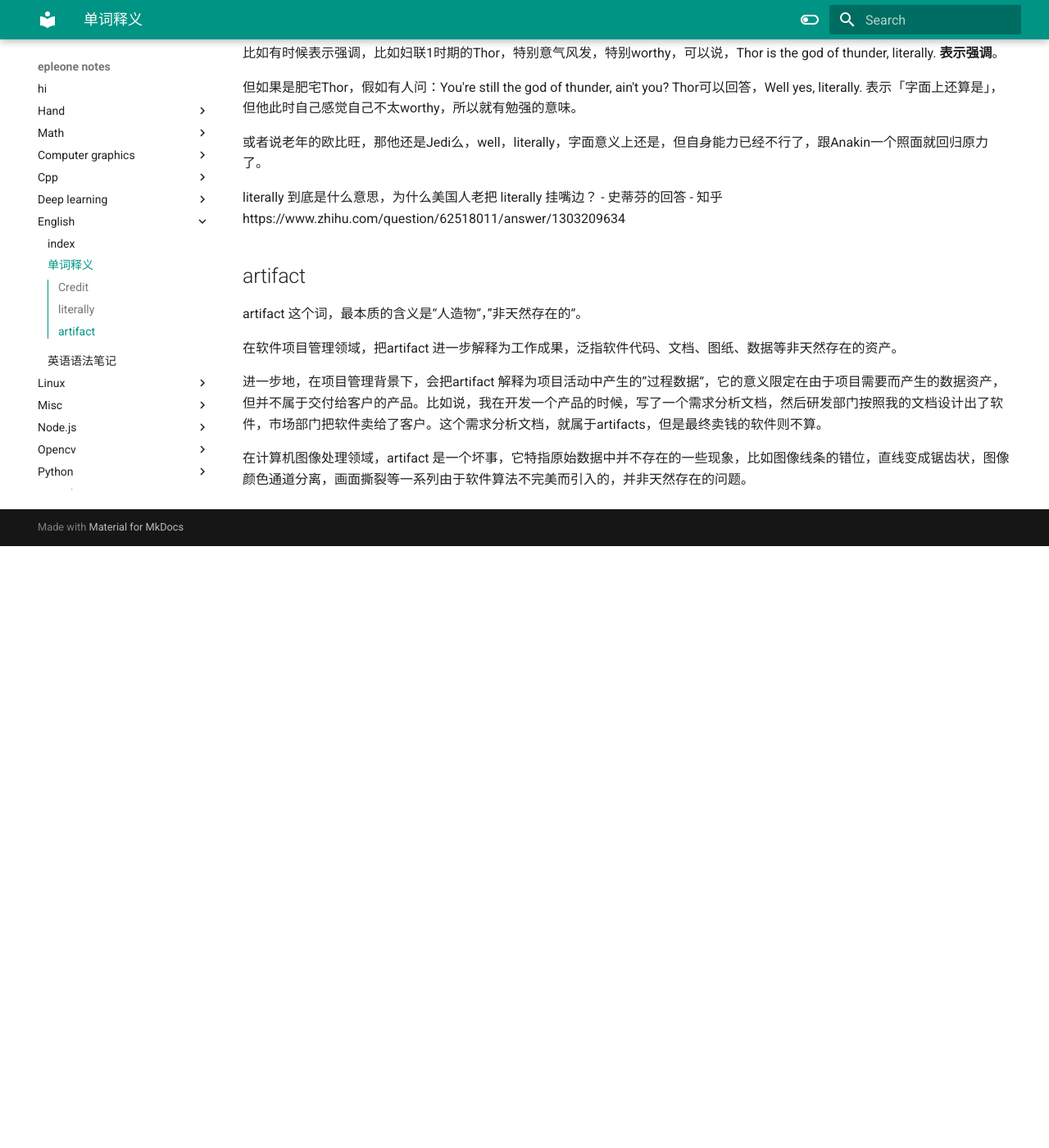
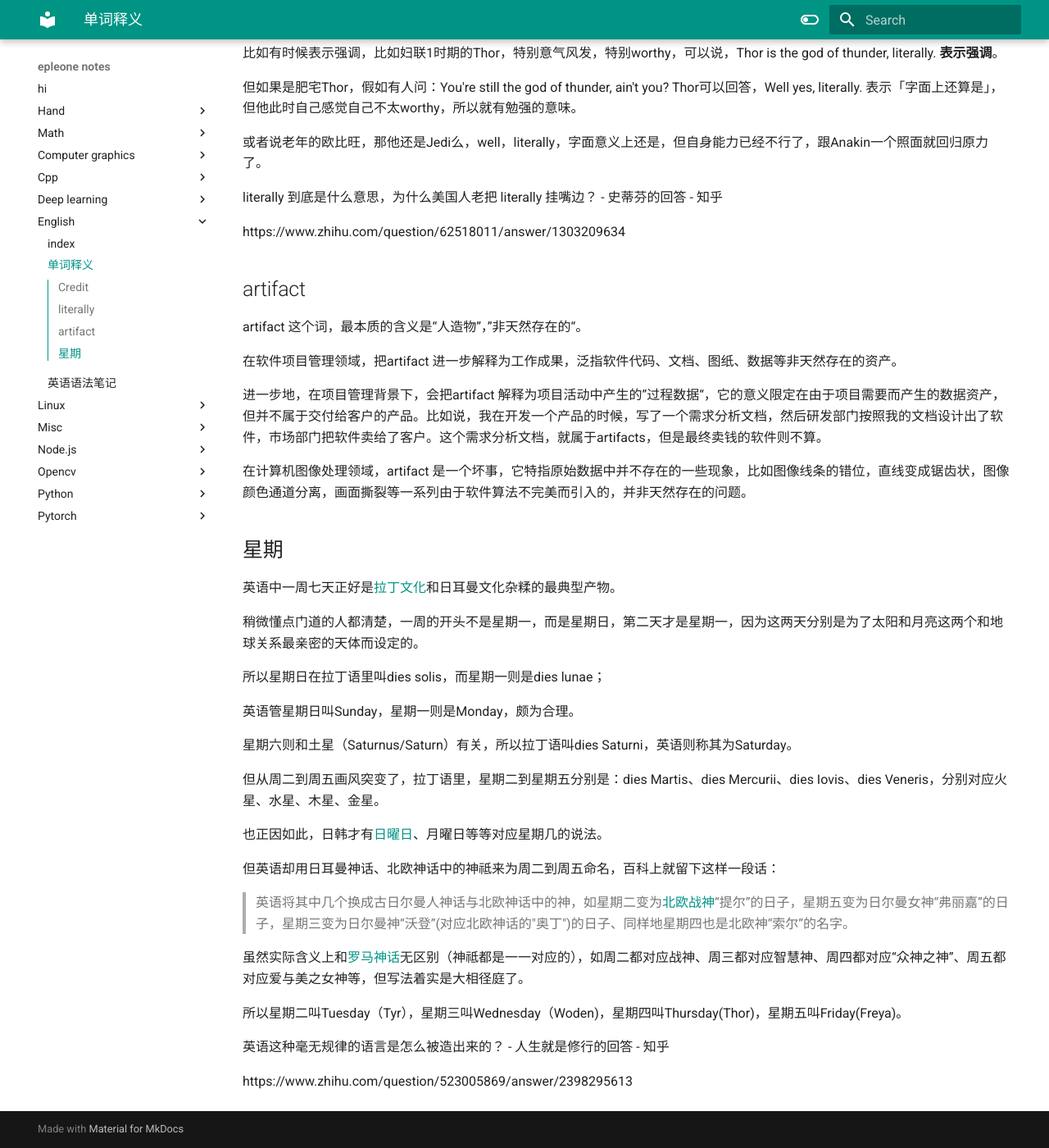
Before and after one commit to epleone/notes, an MkDocs documentation site: the page built from docs/english/单词释义.md, in a window 1280 px wide and 1400 px high, scrolled down 1247 px. Shown: the whole window at 82% size. Built offline with MkDocs 1.6.1 and Material for MkDocs 9.7.7, drawn with Linux system fonts in a browser that asks for light colours; before the commit the page ends 1913 px from its top, so only the background shows below that.

Commit message:
update notes

```diff
--- a/docs/english/单词释义.md
+++ b/docs/english/单词释义.md
@@ -27,7 +27,6 @@
 2. "Credit"作动词在这种情形会翻译为“归功于”，但是名词没有找到合适的直接翻译。
 3. "Acknowledgements"一般翻译为“致谢”。
 
-
 From chatgpt
 
 单词 "credits" 在不同的上下文中可以有多种意思。这里列举几种常见的用法和意思：
@@ -44,13 +43,11 @@
 
 6. **使用额度（cloud credits）**：在云计算服务中，credits 是指用于支付云资源使用的单位，通常由云服务提供商提供。 类似游戏的消耗点数？
 
-
 ## literally
 
 这个词的字面意思是：字面上
 
 一般翻译理解成：真的， 简直的,  真他妈的。
-
 
 直译就是`字面意义上的`，但是不同场景下有时候含义差别还蛮大的。
 
@@ -60,10 +57,9 @@
 
 或者说老年的欧比旺，那他还是Jedi么，well，literally，字面意义上还是，但自身能力已经不行了，跟Anakin一个照面就回归原力了。
 
+literally 到底是什么意思，为什么美国人老把 literally 挂嘴边？ - 史蒂芬的回答 - 知乎
 
-literally 到底是什么意思，为什么美国人老把 literally 挂嘴边？ - 史蒂芬的回答 - 知乎
 https://www.zhihu.com/question/62518011/answer/1303209634
-
 
 ## artifact
 
@@ -72,6 +68,35 @@
 在软件项目管理领域，把artifact 进一步解释为工作成果，泛指软件代码、文档、图纸、数据等非天然存在的资产。
 
 
+
 进一步地，在项目管理背景下，会把artifact 解释为项目活动中产生的”过程数据“，它的意义限定在由于项目需要而产生的数据资产，但并不属于交付给客户的产品。比如说，我在开发一个产品的时候，写了一个需求分析文档，然后研发部门按照我的文档设计出了软件，市场部门把软件卖给了客户。这个需求分析文档，就属于artifacts，但是最终卖钱的软件则不算。
 
 在计算机图像处理领域，artifact 是一个坏事，它特指原始数据中并不存在的一些现象，比如图像线条的错位，直线变成锯齿状，图像颜色通道分离，画面撕裂等一系列由于软件算法不完美而引入的，并非天然存在的问题。
+
+## 星期
+
+英语中一周七天正好是[拉丁文化](https://zhida.zhihu.com/search?q=%E6%8B%89%E4%B8%81%E6%96%87%E5%8C%96&zhida_source=entity&is_preview=1)和日耳曼文化杂糅的最典型产物。
+
+稍微懂点门道的人都清楚，一周的开头不是星期一，而是星期日，第二天才是星期一，因为这两天分别是为了太阳和月亮这两个和地球关系最亲密的天体而设定的。
+
+所以星期日在拉丁语里叫dies solis，而星期一则是dies lunae；
+
+英语管星期日叫Sunday，星期一则是Monday，颇为合理。
+
+星期六则和土星（Saturnus/Saturn）有关，所以拉丁语叫dies Saturni，英语则称其为Saturday。
+
+但从周二到周五画风突变了，拉丁语里，星期二到星期五分别是：dies Martis、dies Mercurii、dies Iovis、dies Veneris，分别对应火星、水星、木星、金星。
+
+也正因如此，日韩才有[日曜日](https://zhida.zhihu.com/search?q=%E6%97%A5%E6%9B%9C%E6%97%A5&zhida_source=entity&is_preview=1)、月曜日等等对应星期几的说法。
+
+但英语却用日耳曼神话、北欧神话中的神祗来为周二到周五命名，百科上就留下这样一段话：
+
+> 英语将其中几个换成古日尔曼人神话与北欧神话中的神，如星期二变为[北欧战神](https://zhida.zhihu.com/search?q=%E5%8C%97%E6%AC%A7%E6%88%98%E7%A5%9E&zhida_source=entity&is_preview=1)“提尔”的日子，星期五变为日尔曼女神“弗丽嘉”的日子，星期三变为日尔曼神“沃登”(对应北欧神话的"奥丁")的日子、同样地星期四也是北欧神“索尔”的名字。
+
+虽然实际含义上和[罗马神话](https://zhida.zhihu.com/search?q=%E7%BD%97%E9%A9%AC%E7%A5%9E%E8%AF%9D&zhida_source=entity&is_preview=1)无区别（神祗都是一一对应的），如周二都对应战神、周三都对应智慧神、周四都对应“众神之神”、周五都对应爱与美之女神等，但写法着实是大相径庭了。
+
+所以星期二叫Tuesday（Tyr），星期三叫Wednesday（Woden)，星期四叫Thursday(Thor)，星期五叫Friday(Freya)。
+
+英语这种毫无规律的语言是怎么被造出来的？ - 人生就是修行的回答 - 知乎
+
+https://www.zhihu.com/question/523005869/answer/2398295613
```
Also changed, not shown: quickNotes.md (+4 -0 lines).
